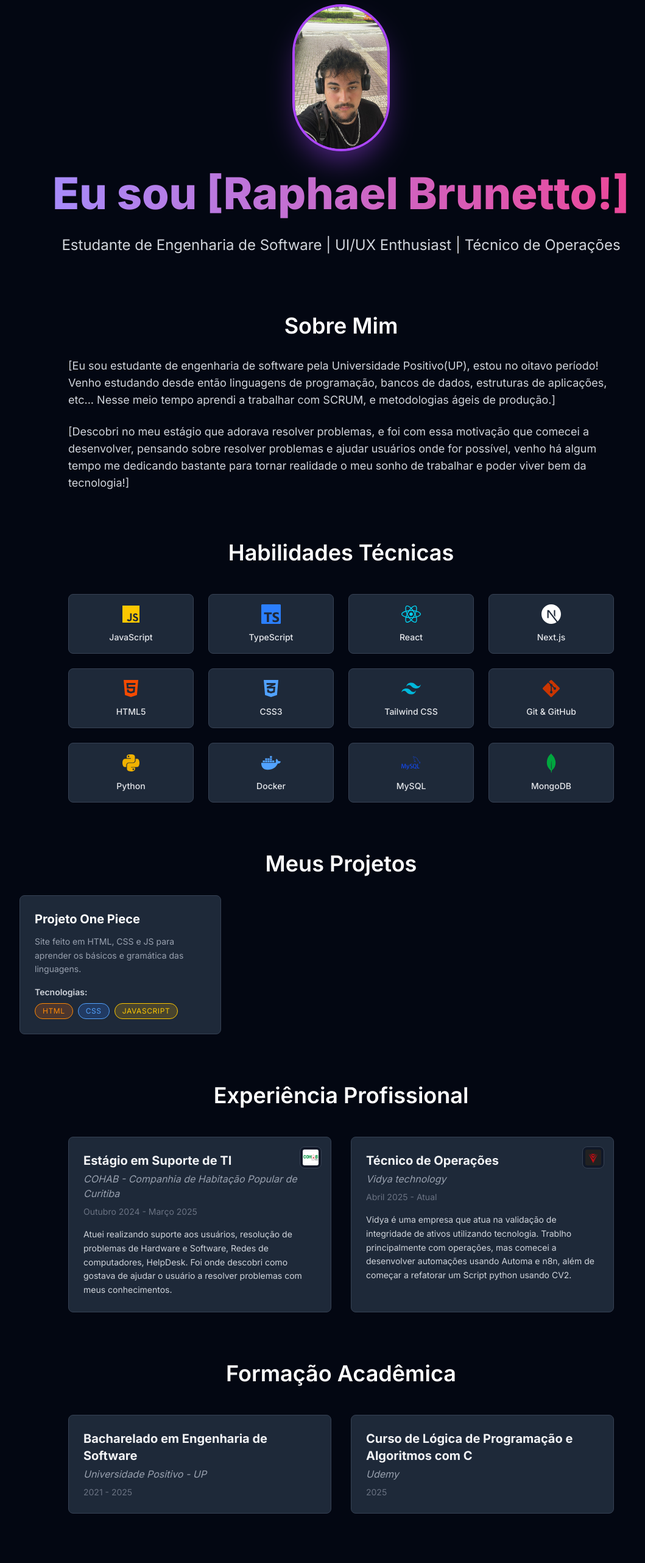
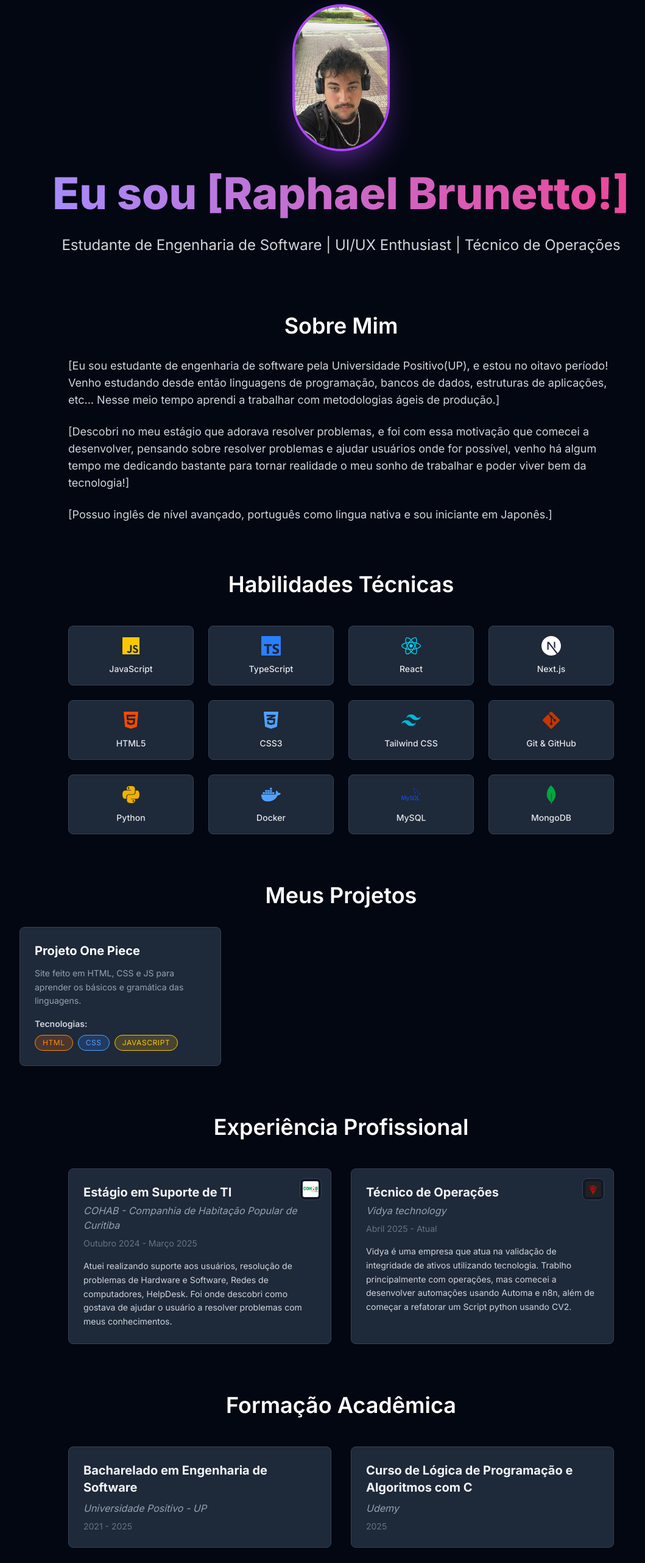
Before and after one commit to Raphabrunetto/curriculo, a Next.js app: page / in a window 1280 px wide. Shown: the part 234-2797 px from the top of the page at 61% size, without its empty margins (80-1139 px from the left). Built offline with nearby package versions, Linux system fonts and the light colour scheme.

Commit message:
Hotfix for shadows in the cards

```diff
--- a/src/components/About.tsx
+++ b/src/components/About.tsx
@@ -4,10 +4,13 @@ const About = () => {
       <h2 className="text-3xl sm:text-4xl font-semibold text-center mb-8">Sobre Mim</h2>
       <div className="text-lg text-gray-300 space-y-6"> {/* Aumentamos o espaçamento entre parágrafos */}
         <p>
-          [Eu sou estudante de engenharia de software pela Universidade Positivo(UP), estou no oitavo período! Venho estudando desde então linguagens de programação, bancos de dados, estruturas de aplicações, etc... Nesse meio tempo aprendi a trabalhar com SCRUM, e metodologias ágeis de produção.]
+          [Eu sou estudante de engenharia de software pela Universidade Positivo(UP), e estou no oitavo período! Venho estudando desde então linguagens de programação, bancos de dados, estruturas de aplicações, etc... Nesse meio tempo aprendi a trabalhar com metodologias ágeis de produção.]
         </p>
         <p>
           [Descobri no meu estágio que adorava resolver problemas, e foi com essa motivação que comecei a desenvolver, pensando sobre resolver problemas e ajudar usuários onde for possível, venho há algum tempo me dedicando bastante para tornar realidade o meu sonho de trabalhar e poder viver bem da tecnologia!]
+        </p>
+         <p>
+          [Possuo inglês de nível avançado, português como lingua nativa e sou iniciante em Japonês.]
         </p>
       </div>
     </div>
--- a/src/components/Education.tsx
+++ b/src/components/Education.tsx
@@ -1,3 +1,6 @@
+import React from 'react';
+// Não precisa do 'Image' se não for usar logo
+
 interface EducationItemProps {
   degree: string;
   institution: string;
@@ -6,12 +9,15 @@ interface EducationItemProps {
 
 const EducationItem: React.FC<EducationItemProps> = ({ degree, institution, year }) => (
   // Bloco principal que será o Card (com efeito de hover)
-  <div className="block group">
-    <div className="p-6 rounded-lg bg-gray-800 border border-gray-700 h-full
-                    transition-transform duration-300 transform group-hover:scale-[1.02] group-hover:shadow-xl">
+  <div className="block group h-full"> {/* Adicionado h-full para alinhar */}
+    <div className="p-6 rounded-lg bg-gray-800 border border-gray-700 h-full flex flex-col justify-between
+                    transition-transform duration-300 transform group-hover:scale-[1.02]
+                    group-hover:shadow-xl group-hover:shadow-purple-500/20">
+          {/* ^^^^^^^^^^^^^^^^^^^^^^^^^^^^^^^^^^^^^^ CLASSES DE HOVER (Escala e Brilho) */}
 
+      <div>
         {/* Título (Grau/Curso) - Destaque */}
-      <h3 className="text-xl font-bold text-gray-100 group-hover:text-purple-400 transition-colors mb-1">
+        <h3 className="text-xl font-bold text-gray-100 group-hover:text-purple-400 transition-colors mb-2">
           {degree}
         </h3>
 
@@ -24,6 +30,7 @@ const EducationItem: React.FC<EducationItemProps> = ({ degree, institution, year
         <p className="text-gray-500 text-sm">
           {year}
         </p>
+      </div>
     </div>
   </div>
 );
@@ -47,7 +54,6 @@ const Education = () => {
     <div id="formacao" className="max-w-4xl mx-auto">
       <h2 className="text-3xl sm:text-4xl font-semibold text-center mb-12">Formação Acadêmica</h2>
 
-      {/* Usando uma grade de 2 colunas para telas maiores, alinhando com a Experiência */}
       <div className="grid grid-cols-1 md:grid-cols-2 gap-8">
         {education.map((edu, index) => (
           <EducationItem key={index} {...edu} />
```
Lines whose indentation alone changed are shown as unchanged.
